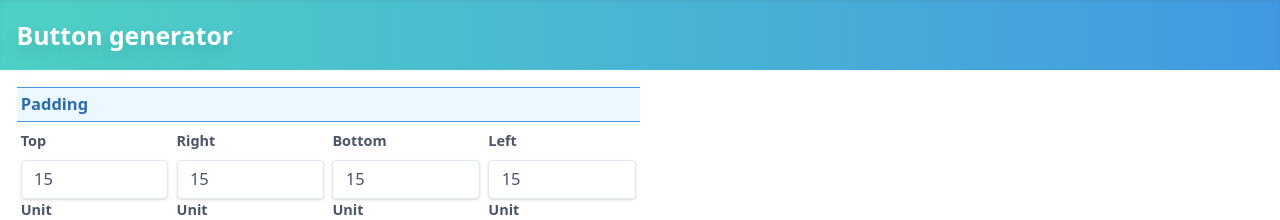
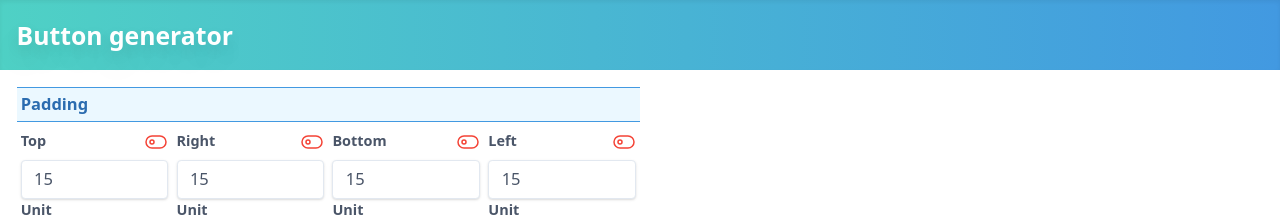
Before and after one commit to Matej-ch/button-generator, a Vue app: page / in a window 1280 px wide. Shown: the top 220 px of the page. Built offline with nearby package versions, Linux system fonts and the light colour scheme.

Commit message:
range toggle button

```diff
--- a/src/components/paddingOpt.vue
+++ b/src/components/paddingOpt.vue
@@ -5,7 +5,11 @@
         </div>
 
         <div class="w-1/4 px-1">
-            <label class="block text-gray-700 text-sm font-bold mb-2" for="paddingTop">Top</label>
+            <span class="flex justify-between">
+                <label class="text-gray-700 text-sm font-bold mb-2" for="paddingTop">Top</label>
+                <toggle-icon :state="toggles.top" stateKey="top" @toggleState="toggleState" />
+            </span>
+
             <input
                 class="shadow appearance-none border rounded w-full py-2 px-3 text-gray-700 leading-tight focus:outline-none focus:shadow-outline"
                 id="paddingTop"
@@ -17,7 +21,10 @@
         </div>
 
         <div class="w-1/4 px-1">
-            <label class="block text-gray-700 text-sm font-bold mb-2" for="paddingRight">Right</label>
+            <span class="flex justify-between">
+                <label class="text-gray-700 text-sm font-bold mb-2" for="paddingRight">Right</label>
+                <toggle-icon :state="toggles.right" stateKey="right" @toggleState="toggleState"/>
+            </span>
             <input
                 class="shadow appearance-none border rounded w-full py-2 px-3 text-gray-700 leading-tight focus:outline-none focus:shadow-outline"
                 id="paddingRight"
@@ -29,7 +36,11 @@
         </div>
 
         <div class="w-1/4 px-1">
-            <label class="block text-gray-700 text-sm font-bold mb-2" for="paddingBottom">Bottom</label>
+            <span class="flex justify-between">
+                <label class="text-gray-700 text-sm font-bold mb-2" for="paddingBottom">Bottom</label>
+                <toggle-icon :state="toggles.bottom" stateKey="bottom" @toggleState="toggleState"/>
+            </span>
+
             <input
                 class="shadow appearance-none border rounded w-full py-2 px-3 text-gray-700 leading-tight focus:outline-none focus:shadow-outline"
                 id="paddingBottom"
@@ -41,7 +52,11 @@
         </div>
 
         <div class="w-1/4 px-1">
-            <label class="block text-gray-700 text-sm font-bold mb-2" for="paddingLeft">Left</label>
+            <span class="flex justify-between">
+                <label class="text-gray-700 text-sm font-bold mb-2" for="paddingLeft">Left</label>
+                <toggle-icon :state="toggles.left" stateKey="left" @toggleState="toggleState" />
+            </span>
+
             <input
                 class="shadow appearance-none border rounded w-full py-2 px-3 text-gray-700 leading-tight focus:outline-none focus:shadow-outline"
                 id="paddingLeft"
@@ -57,14 +72,30 @@
 
 <script>
 import Dropdown from "@/components/dropdown";
+import ToggleIcon from "@/components/toggleIcon";
 
 export default {
     name: "paddingOpt",
-    components: {Dropdown},
+    components: {ToggleIcon, Dropdown},
     props: {
         btnStyle: Object,
         units: Object,
     },
+    data: function () {
+        return {
+            toggles: {
+                top: false,
+                right: false,
+                bottom: false,
+                left: false,
+            }
+        }
+    },
+    methods: {
+        toggleState(obj) {
+            this.toggles = {... this.toggles,...obj};
+        }
+    }
 }
 </script>
 
--- /dev/null
+++ b/src/components/toggleIcon.vue
@@ -0,0 +1,40 @@
+<template>
+    <span @click="toggleState">
+        <svg v-show="!realState" xmlns="http://www.w3.org/2000/svg" class="icon icon-tabler icon-tabler-toggle-left" width="24" height="24" viewBox="0 0 24 24" stroke-width="1.5" stroke="#F44336" fill="none" stroke-linecap="round" stroke-linejoin="round">
+            <path stroke="none" d="M0 0h24v24H0z"/>
+            <circle cx="8" cy="12" r="2" />
+            <rect x="2" y="6" width="20" height="12" rx="6" />
+        </svg>
+
+        <svg v-show="realState" xmlns="http://www.w3.org/2000/svg" class="icon icon-tabler icon-tabler-toggle-right" width="24" height="24" viewBox="0 0 24 24" stroke-width="1.5" stroke="#8BC34A" fill="none" stroke-linecap="round" stroke-linejoin="round">
+            <path stroke="none" d="M0 0h24v24H0z"/>
+            <circle cx="16" cy="12" r="2" />
+            <rect x="2" y="6" width="20" height="12" rx="6" />
+        </svg>
+    </span>
+</template>
+
+<script>
+export default {
+name: "toggleIcon",
+    props: {
+        state: {type: Boolean, default: false},
+        stateKey: String,
+    },
+    data: function () {
+        return {
+            realState: this.state
+        }
+    },
+    methods: {
+        toggleState() {
+            this.realState = !this.realState;
+            this.$emit('toggleState',{[this.stateKey]: this.realState});
+        }
+    }
+}
+</script>
+
+<style scoped>
+
+</style>
```
Also changed, not shown: 1 other file (tests, documents, lock files or other folders).
